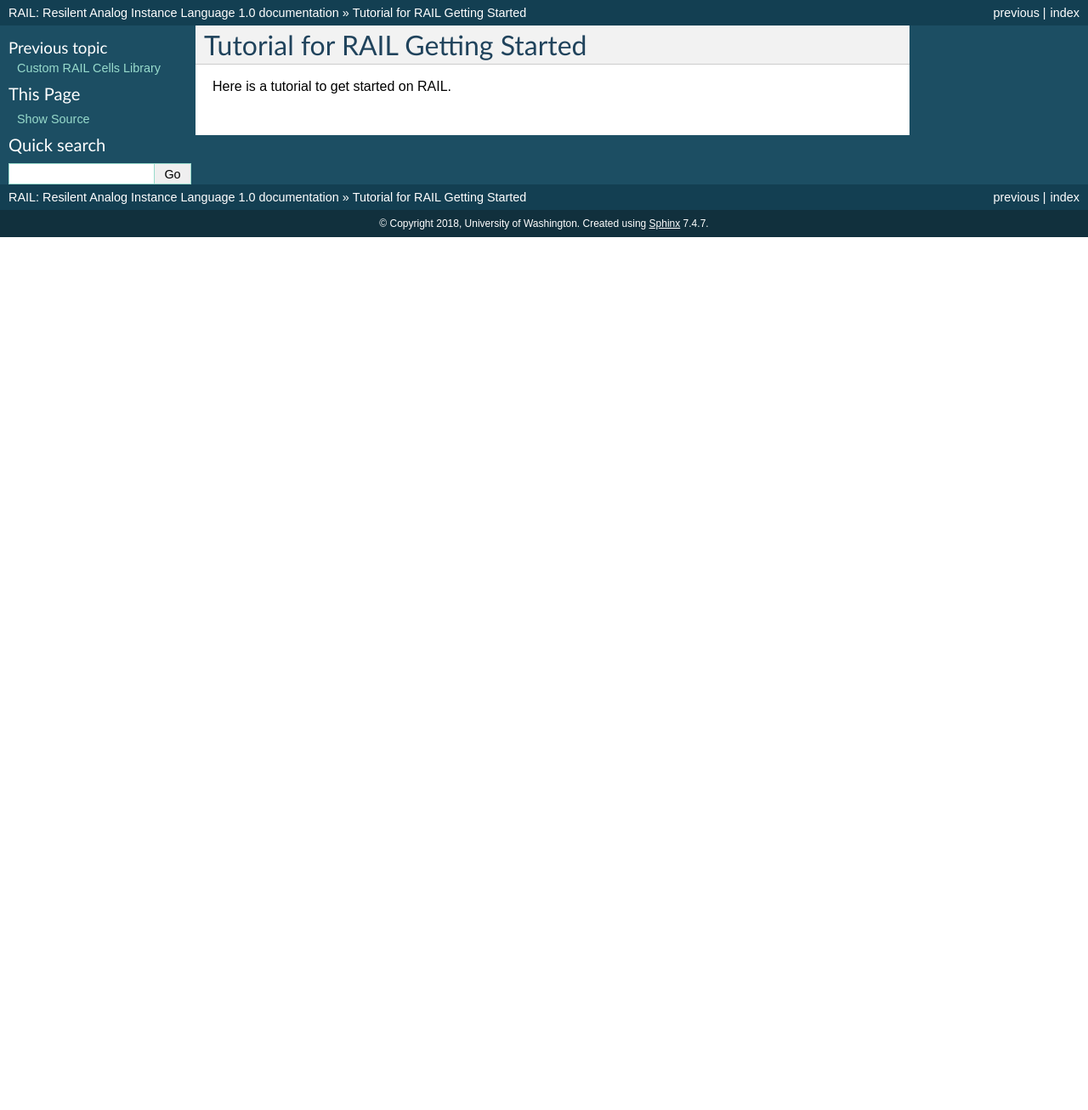
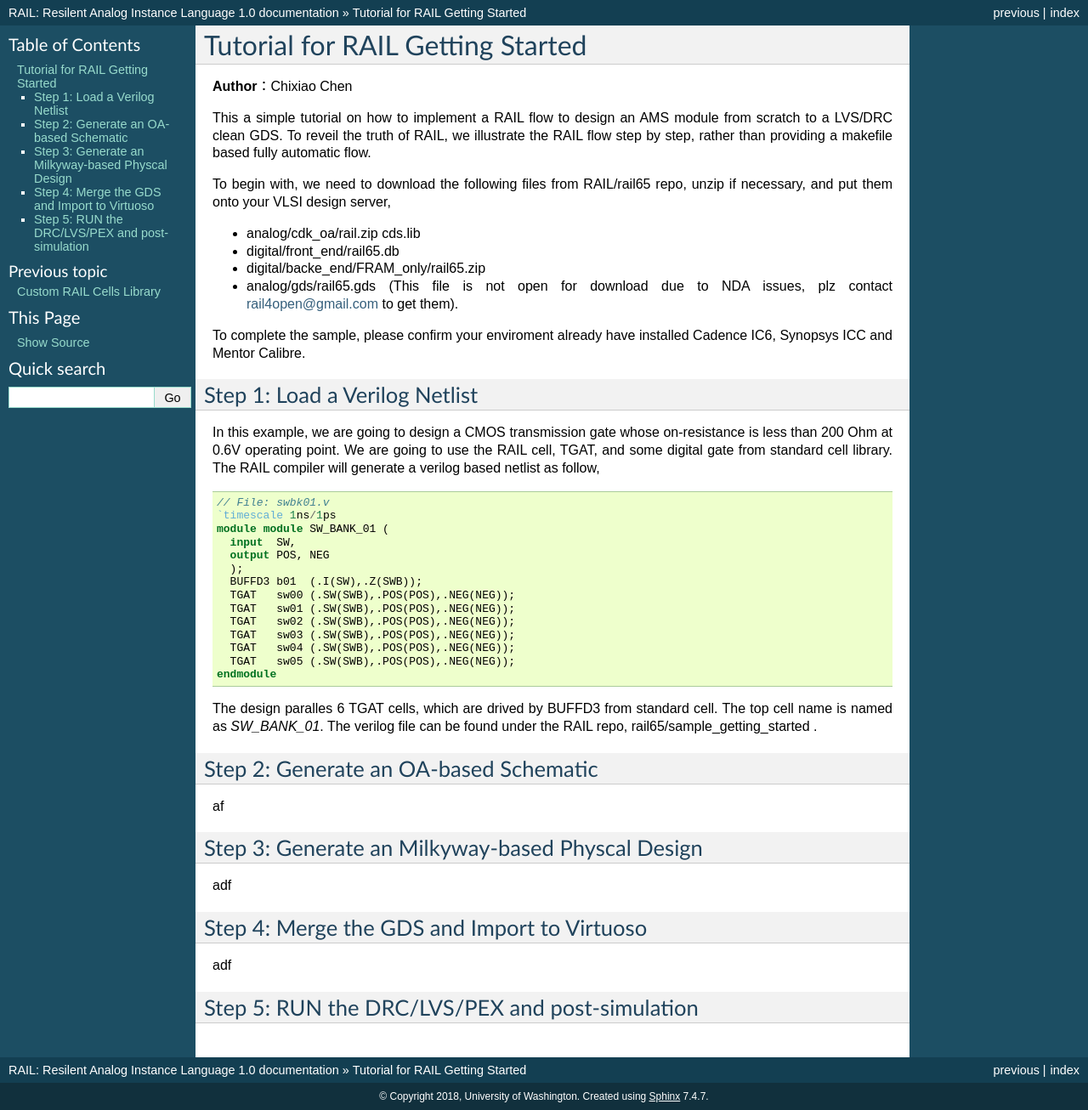
Before and after one commit to silicontalks/raildoc, a Sphinx documentation site: the page built from docs/tutgst.rst, in a window 1280 px wide. Shown: the whole page at 85% size. Built offline with Sphinx 7.4.7, drawn with Linux system fonts in a browser that asks for light colours; before the commit the page ends 900 px from its top, so only the background shows below that.

Commit message:
Update tutgst.rst

```diff
--- a/docs/tutgst.rst
+++ b/docs/tutgst.rst
@@ -2,4 +2,59 @@
 Tutorial for RAIL Getting Started
 =================================
 
-Here is a tutorial to get started on RAIL.
+**Author**：Chixiao Chen
+
+This a simple tutorial on how to implement a RAIL flow to design an AMS module from scratch to a LVS/DRC clean GDS.
+To reveil the truth of RAIL, we illustrate the RAIL flow step by step, rather than providing a makefile based fully automatic flow.
+
+To begin with, we need to download the following files from RAIL/rail65 repo, unzip if necessary, and put them onto your VLSI design server,
+
+- analog/cdk_oa/rail.zip cds.lib
+- digital/front_end/rail65.db
+- digital/backe_end/FRAM_only/rail65.zip
+- analog/gds/rail65.gds (This file is not open for download due to NDA issues, plz contact rail4open@gmail.com to get them).
+
+To complete the sample, please confirm your enviroment already have installed Cadence IC6, Synopsys ICC and Mentor Calibre.
+
+Step 1: Load a Verilog Netlist
+~~~~~~~~~~~~~~~~~~~~~~~~~~~~~~~~~
+In this example, we are going to design a CMOS transmission gate whose on-resistance is less than 200 Ohm at 0.6V operating point. We are going to use the RAIL cell, TGAT, and some digital gate from standard cell library.
+The RAIL compiler will generate a verilog based netlist as follow,
+
+.. code-block:: Verilog
+
+   // File: swbk01.v
+   `timescale 1ns/1ps
+   module module SW_BANK_01 (
+     input  SW,
+     output POS, NEG
+     );
+     BUFFD3 b01  (.I(SW),.Z(SWB));
+     TGAT   sw00 (.SW(SWB),.POS(POS),.NEG(NEG));
+     TGAT   sw01 (.SW(SWB),.POS(POS),.NEG(NEG));
+     TGAT   sw02 (.SW(SWB),.POS(POS),.NEG(NEG));
+     TGAT   sw03 (.SW(SWB),.POS(POS),.NEG(NEG));
+     TGAT   sw04 (.SW(SWB),.POS(POS),.NEG(NEG));
+     TGAT   sw05 (.SW(SWB),.POS(POS),.NEG(NEG));
+   endmodule
+
+The design paralles 6 TGAT cells, which are drived by BUFFD3 from standard cell. The top cell name is named as *SW_BANK_01*.
+The verilog file can be found under the RAIL repo, rail65/sample_getting_started .
+
+Step 2: Generate an OA-based Schematic
+~~~~~~~~~~~~~~~~~~~~~~~~~~~~~~~~~~~~~~
+
+af
+
+Step 3: Generate an Milkyway-based Physcal Design
+~~~~~~~~~~~~~~~~~~~~~~~~~~~~~~~~~~~~~~~~~~~~~~~~~
+
+adf
+
+Step 4: Merge the GDS and Import to Virtuoso
+~~~~~~~~~~~~~~~~~~~~~~~~~~~~~~~~~~~~~~~~~~~~
+
+adf
+
+Step 5: RUN the DRC/LVS/PEX and post-simulation
+~~~~~~~~~~~~~~~~~~~~~~~~~~~~~~~~~~~~~~~~~~~~~~~
```
